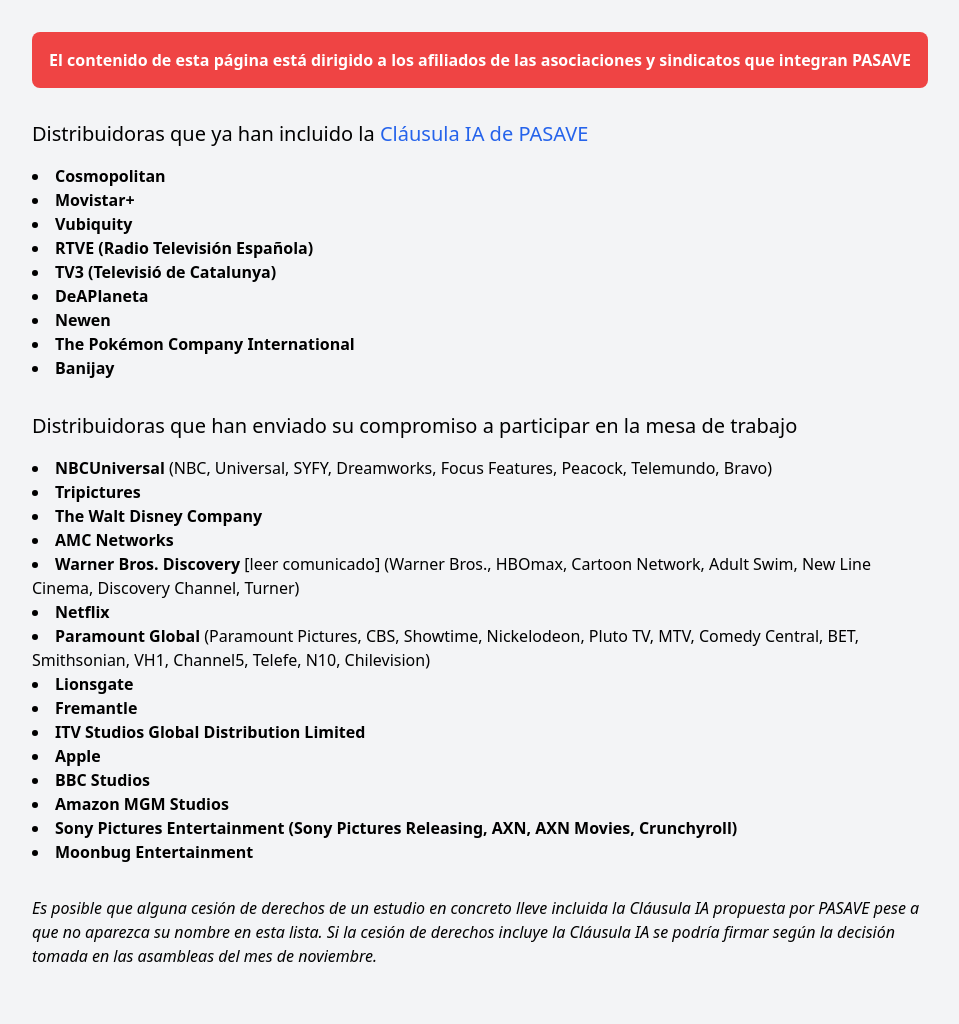
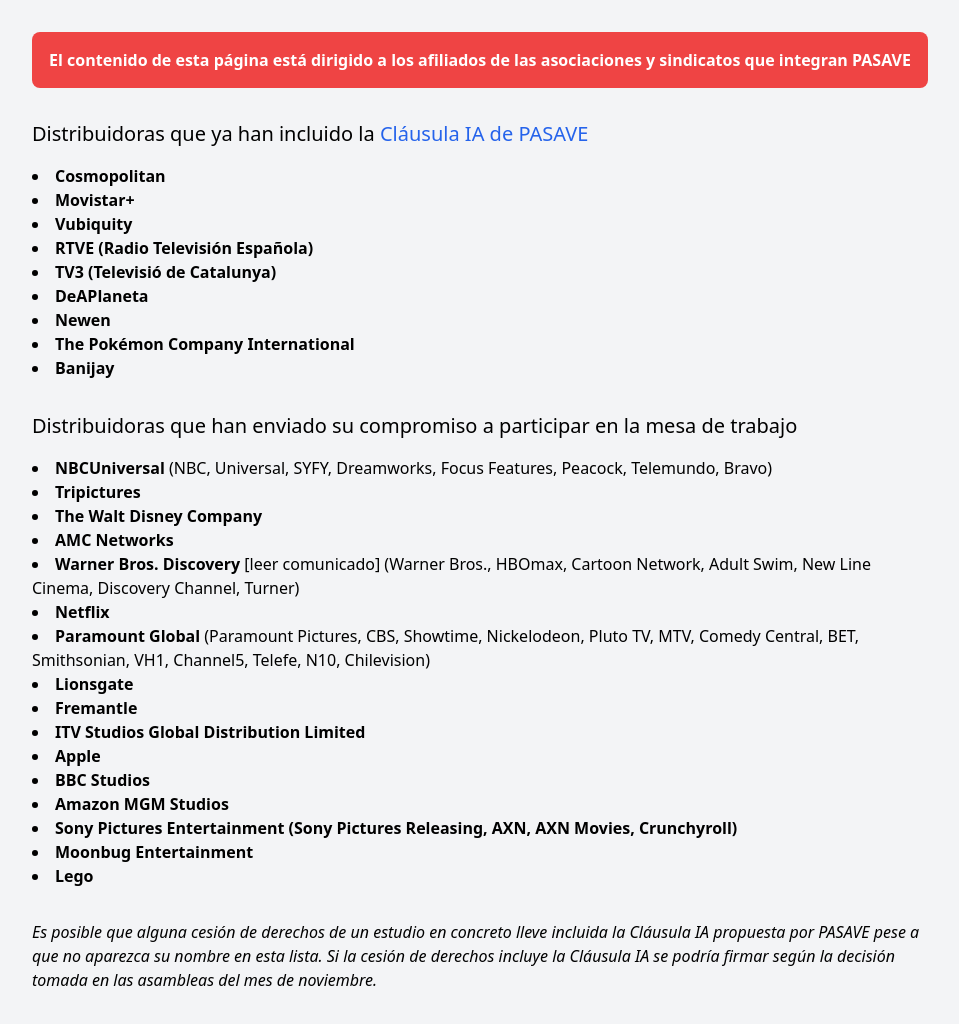
Before and after one commit to mutsuda/pasave.github.io, a Jekyll site: the page built from oklist.md, in a window 1280 px wide. Shown: the whole page, without its empty margins (160-1119 px from the left). Built offline with Jekyll 4.4.1, drawn with Linux system fonts in a browser that asks for light colours; before the commit the page ends 1000 px from its top, so only the background shows below that.

Commit message:
Update oklist.md

```diff
--- a/oklist.md
+++ b/oklist.md
@@ -37,6 +37,7 @@
 	<li class="font-bold">Amazon MGM Studios</li>
 	<li class="font-bold">Sony Pictures Entertainment (Sony Pictures Releasing, AXN, AXN Movies, Crunchyroll)</li>
 	<li class="font-bold">Moonbug Entertainment</li>
+	<li class="font-bold">Lego</li>
 </ul>
 
 
```
